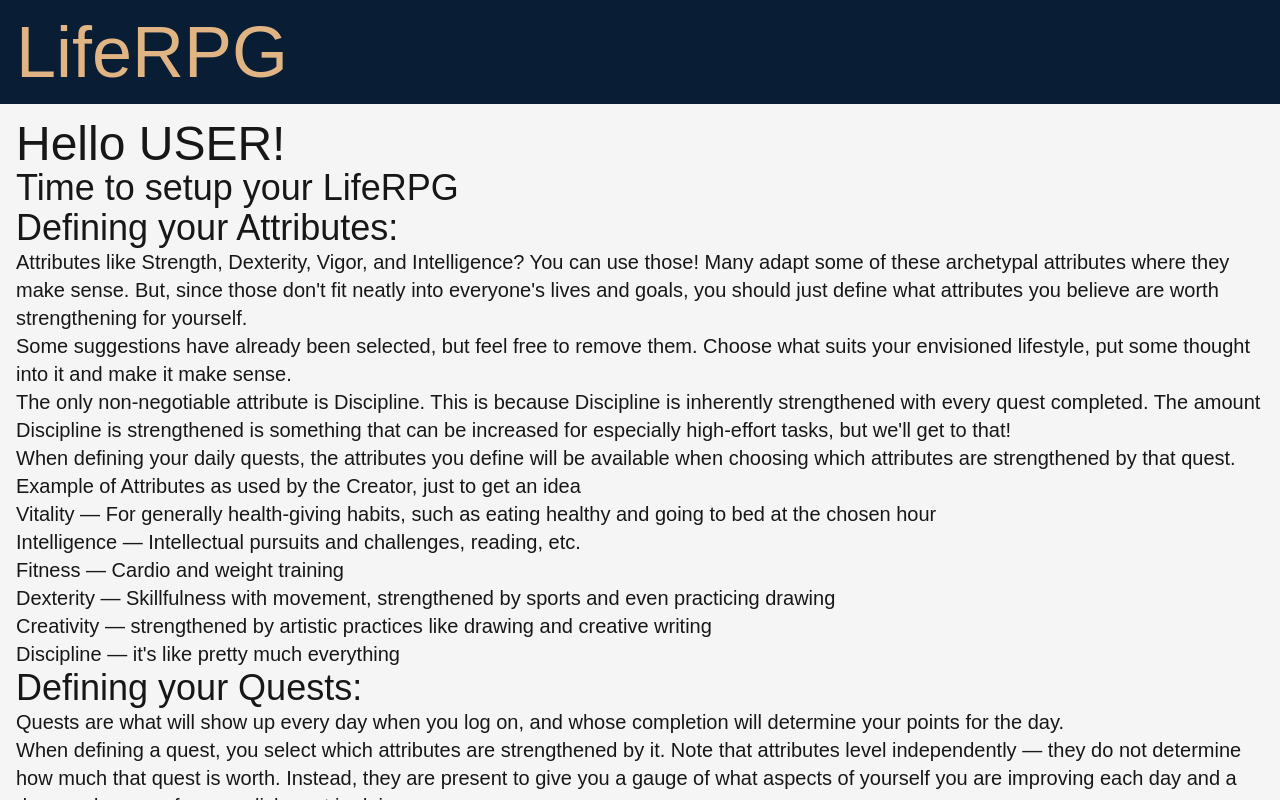
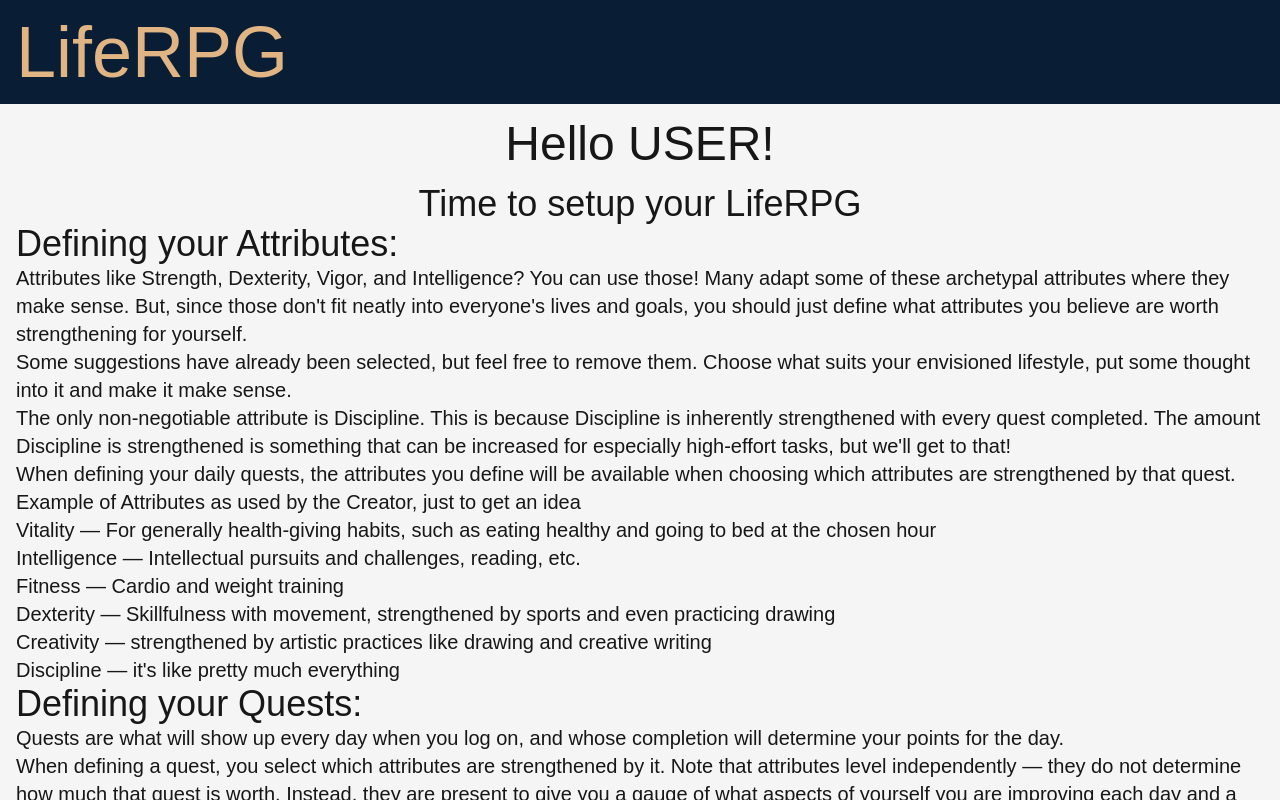
Before and after one commit to Daltraxx/life-rpg, a Next.js app: page /account-setup in a window 1280 px wide. Shown: the top 800 px of the page. Built offline with nearby package versions, Linux system fonts and the light colour scheme; a web font is replaced by a local one.

Commit message:
center align intro header

```diff
--- a/src/app/ui/account-creation/AccountSetup/Intro/Intro.tsx
+++ b/src/app/ui/account-creation/AccountSetup/Intro/Intro.tsx
@@ -2,6 +2,7 @@ import Bounded from "@/app/ui/JSXWrappers/Bounded";
 import introCopy from "@/copy/account-creation/account-setup/intro";
 import { ListItem, Span } from "@/app/ui/JSXWrappers/TextWrappers";
 import Heading from "@/app/ui/JSXWrappers/Heading";
+import styles from "./styles.module.css";
 
 const explainerSections = introCopy.explainers.map((explainer, index) => (
   <section key={index}>
@@ -25,8 +26,8 @@ const explainerSections = introCopy.explainers.map((explainer, index) => (
 
 export default function Intro() {
   return (
-    <Bounded>
-      <section>
+    <Bounded innerClassName={styles.contentContainer}>
+      <section className={styles.introHeader}>
         {/* TODO: Replace USER with actual user name */}
         <Span size="48-responsive">Hello USER!</Span>
         <Heading as="h1" size="36-responsive">{introCopy.heading}</Heading>
--- a/src/app/ui/account-creation/AccountSetup/Intro/styles.module.css
+++ b/src/app/ui/account-creation/AccountSetup/Intro/styles.module.css
@@ -0,0 +1,6 @@
+.introHeader {
+  display: flex;
+  flex-direction: column;
+  align-items: center;
+  gap: 1rem;
+}
```
